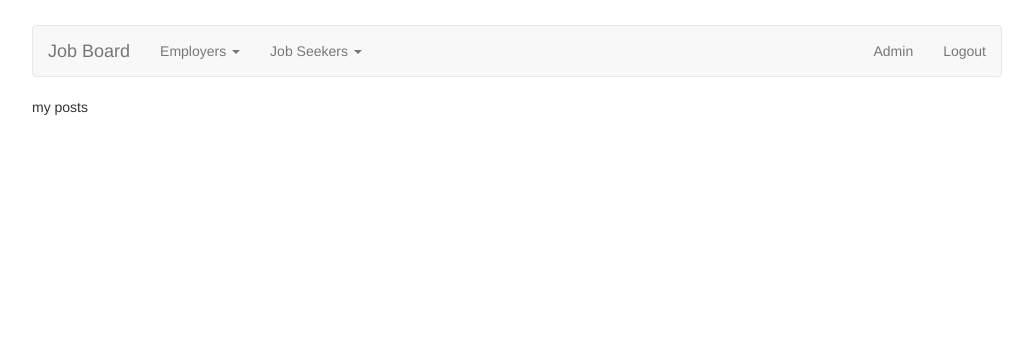
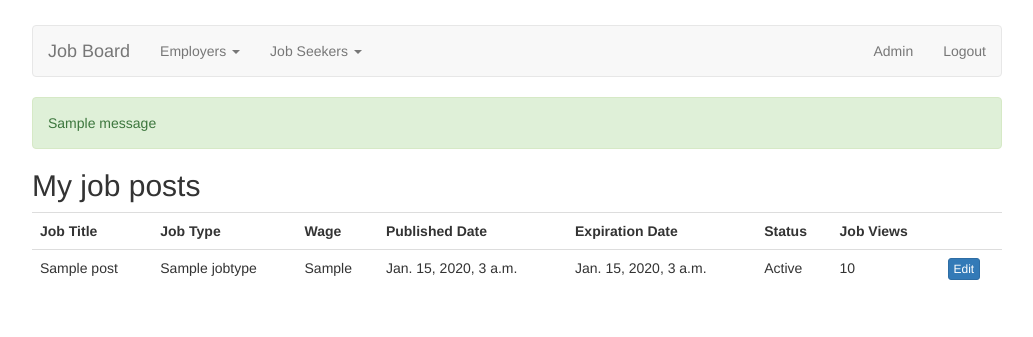
Before and after one commit to tdhunt631/JobBoard, a Django app: page /myPosts/ in a window 1280 px wide. Shown: the top 337 px of the page, without its empty margins (123-1156 px from the left). Run offline with Django 3.2, Linux system fonts and the light colour scheme; a user stored in the database is signed in; tables that the repository leaves empty hold one stand-in row (values such as "Sample post"); one stand-in notice (Sample message) is shown; some libraries are stand-ins or nearby versions.

Commit message:
employer side appears to be done

```diff
--- a/JobBoard/urls.py
+++ b/JobBoard/urls.py
@@ -2,14 +2,14 @@ from django.conf.urls import patterns, include, url
 from django.conf import settings
 from django.contrib import admin
 from django.conf.urls.static import static
+from django.views.generic import RedirectView
 
 admin.autodiscover()
 
 urlpatterns = patterns('',
-
+	url(r'^', include('board.urls', namespace="board")),
+	url(r'^users/', RedirectView.as_view(url='/')),
 	url(r'^admin/', include(admin.site.urls)),
-	url(r'^', include('board.urls', namespace="board")),
 	url(r'^accounts/', include('registration.backends.simple.urls')),
 	(r'^summernote/', include('django_summernote.urls')),
-
 ) + static(settings.MEDIA_URL, document_root=settings.MEDIA_ROOT)
--- a/board/models.py
+++ b/board/models.py
@@ -62,3 +62,17 @@ class CreateProfileForm(ModelForm):
 		self.fields['companyName'].label = "Company Name"
 		self.fields['contactName'].label = "Contact Name"
 		self.fields['contactEmail'].label = "Contact Email"
+
+class PostForm(ModelForm):
+	description = forms.CharField(widget=SummernoteWidget())  #replaced the TextArea widget
+
+	class Meta:
+		model = Post
+		fields = ['title','description','jobType','wage','expirationDate',]
+
+	def __init__(self, *args, **kwargs):
+		super(PostForm, self).__init__(*args, **kwargs)
+		self.fields['title'].label = "Job Title"
+		self.fields['description'].label = "Job Description"
+		self.fields['jobType'].label = "Job Type"
+		self.fields['expirationDate'].label = "Expiration Date"
--- a/board/templates/board/myPosts.html
+++ b/board/templates/board/myPosts.html
@@ -2,6 +2,42 @@
 
 {% block title %}My Posts{% endblock %}
 
-{% block content %}
-	{{ hello }}
+{% block content %}	{% if messages %}
+	<div class="alert alert-success">
+   		{% for message in messages %}
+   			{{ message }}
+   		{% endfor %}
+	</div>
+{% endif %}
+	<h2>My job posts</h2>
+	<table class="table">
+		<tr>
+			<th>Job Title</th>
+			<th>Job Type</th>
+			<th>Wage</th>
+			<th>Published Date</th>
+			<th>Expiration Date</th>
+			<th>Status</th>
+			<th>Job Views</th>
+			<th></th>
+		</tr>
+		{% for job in jobs %}
+		<tr>
+			<td>{{ job.title }}</td>
+			<td>{{ job.jobType }}</td>
+			<td>{{ job.wage }}</td>
+			<td>{{ job.publishDate }}</td>
+			<td>{{ job.expirationDate }}</td>
+			<td>
+				{% if job.active == True %}
+					Active
+				{% else %}
+					Inactive
+				{% endif %}
+			</td>
+			<td>{{ job.views }}</td>
+			<td><a href="{% url 'board:editPost' job.id %}" class="btn btn-primary btn-xs">Edit</a></td>
+		</tr>
+		{% endfor %}
+	</table>
 {% endblock %}
--- a/board/urls.py
+++ b/board/urls.py
@@ -6,6 +6,7 @@ urlpatterns = patterns('',
 	url(r'^subscribe/$', views.subscribe, name="subscribe"),
 	url(r'^unsubscribe/$', views.unsubscribe, name="unsubscribe"),
 	url(r'^post/$', views.post, name="post"),
+	url(r'^editPost/(?P<post_id>\d+)/$', views.editPost, name="editPost"),
 	url(r'^myPosts/$', views.myPosts, name="myPosts"),
 	url(r'^profile/$', views.profile, name="profile"),
 	url(r'^createProfile/$', views.createProfile, name="createProfile"),
--- a/board/views.py
+++ b/board/views.py
@@ -54,6 +54,7 @@ def createProfile(request):
 			form = data.save(commit=False)
 			form.user = user
 			form.save()
+			messages.add_message(request, messages.SUCCESS, "Your profile has been created. You may now post your job.")
 			return HttpResponseRedirect('/post/')
 
 		else:
@@ -64,22 +65,54 @@ def createProfile(request):
 			return render(request, 'board/createProfile.html', context)
 
 @login_required
-def post(request):
-
-	hello = "post new job page"
+def myPosts(request):
+	profile = get_object_or_404(Profile, user=request.user.id)
+	jobs = Post.objects.filter(profile=profile)
 	context = {
-		'hello': hello,
+		'jobs': jobs,
 	}
-	return render(request, 'board/post.html', context)
+	return render(request, 'board/myPosts.html', context)
 
 @login_required
-def myPosts(request):
+def post(request):
+	if request.method == 'POST':
+		profile = get_object_or_404(Profile, user=request.user.id)
+		data = PostForm(request.POST)
+		form = data.save(commit=False)
+		form.profile = profile
+		form.save()
+		messages.add_message(request, messages.SUCCESS, "Thanks.  Your job has been posted successfully.")
+		return HttpResponseRedirect('/myPosts/')
 
-	hello = "my posts"
-	context = {
-		'hello': hello,
-	}
-	return render(request, 'board/myPosts.html', context)
+	else:
+		form = PostForm()
+		context = {
+			'form': form,
+		}
+		return render(request, 'board/post.html', context)
+
+@login_required
+def editPost(request, post_id):
+	profile = get_object_or_404(Profile, id=request.user.id)
+	post = get_object_or_404(Post, id=post_id)
+	if post.profile != profile:
+		messages.add_message(request, messages.SUCCESS, "This job does not belong to you. Please select a job from the list below.")
+		return HttpResponseRedirect('/myPosts/')
+
+	if request.method == 'POST':
+		data = PostForm(request.POST, instance=post)
+		form = data.save(commit=False)
+		form.profile = profile
+		form.save()
+		messages.add_message(request, messages.SUCCESS, "Your job post has been updated successfully.")
+		return HttpResponseRedirect('/myPosts/')
+	else:
+		form = PostForm(instance=post)
+		context = {
+			'form': form,
+			'post': post,
+		}
+		return render(request, 'board/editPost.html', context)
 
 def subscribe(request):
 	return HttpResponseRedirect('/')
```
Also changed, not shown: board/templates/board/editPost.html (added, +34 -0 lines).
